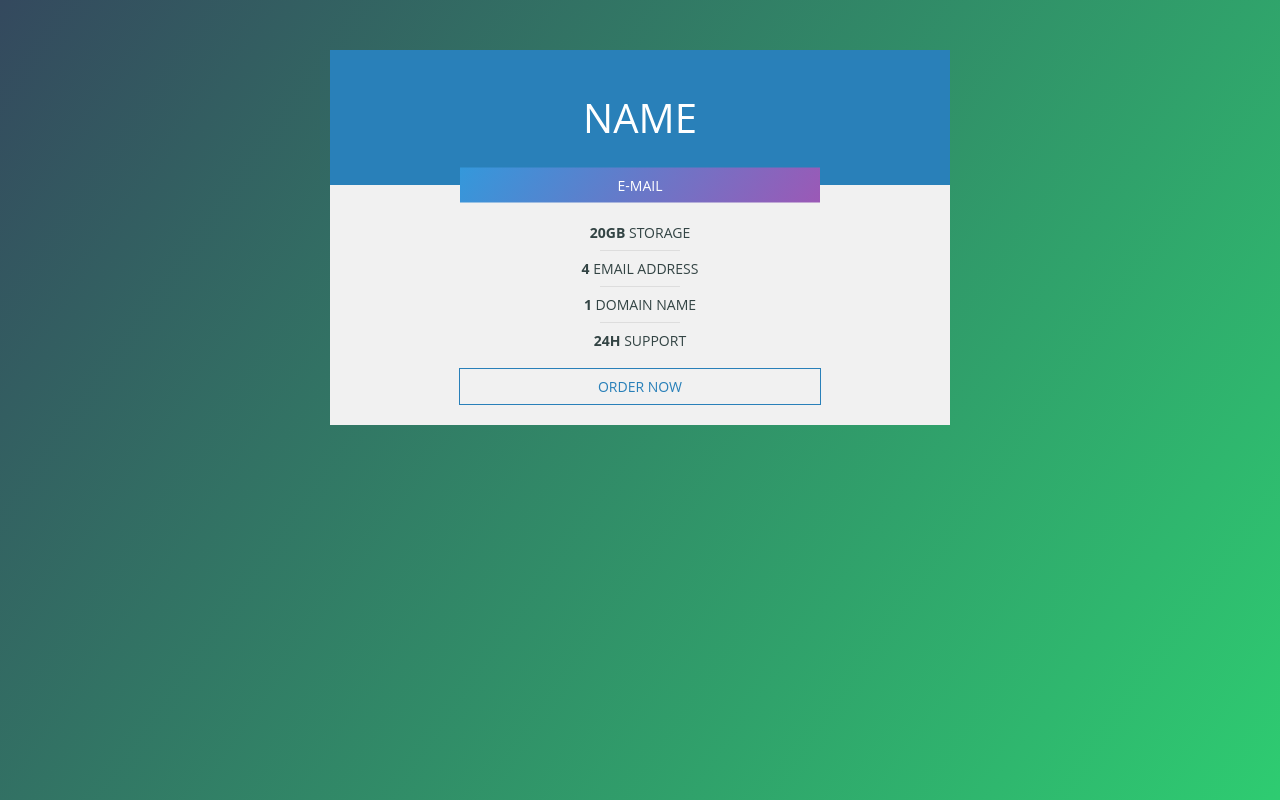
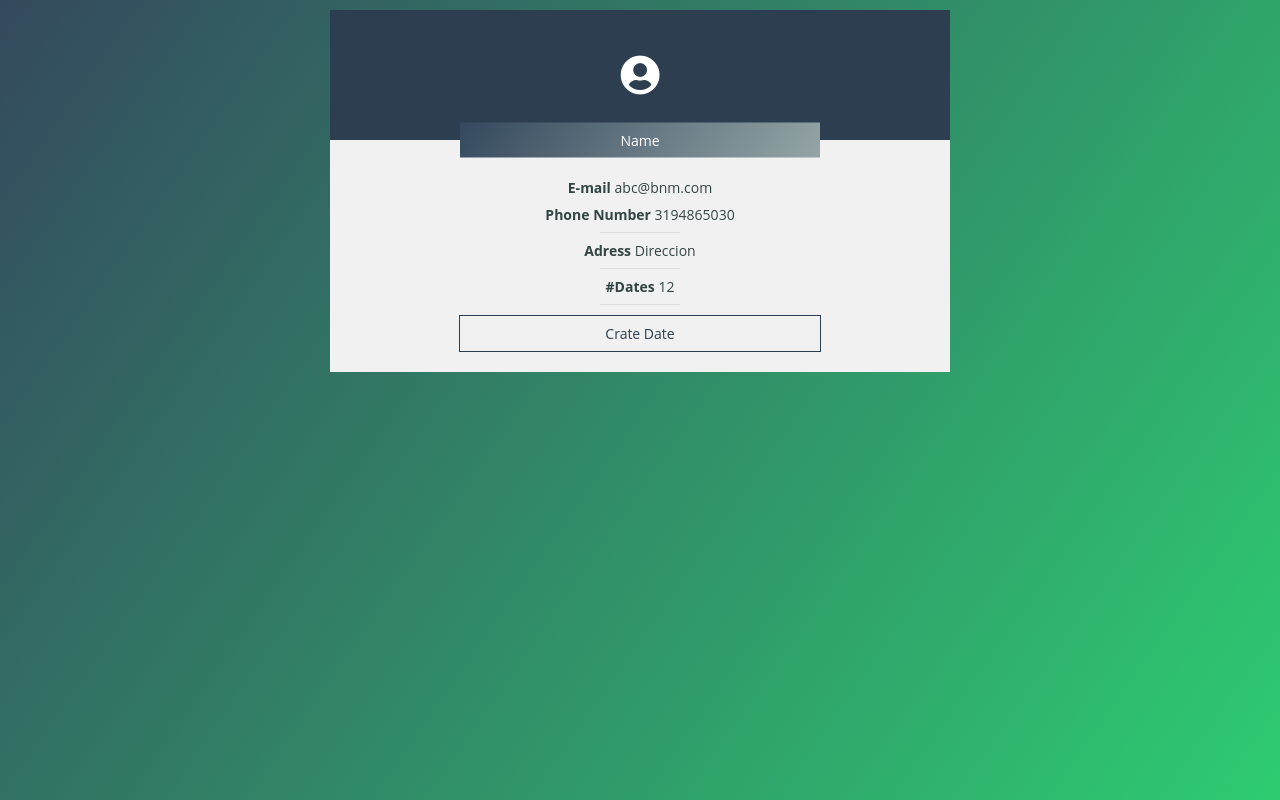
Before and after one commit to shecho/PricingTable, a plain HTML site: page index.html in a window 1280 px wide. Drawn offline with Linux system fonts and the light colour scheme.

Commit message:
added soe styles and icon

```diff
--- a/index.html
+++ b/index.html
@@ -3,28 +3,44 @@
 
 <head>
   <meta charset="utf-8">
+  <meta name="viewport" content="width=device-width, initial-scale=1.0">
   <title>priceing table practice</title>
   <link rel="stylesheet" href="style.css">
-  <meta name="viewport" content="width=device-width, initial-scale=1.0">
+
+  <link rel="stylesheet" href="https://cdnjs.cloudflare.com/ajax/libs/font-awesome/5.11.2/css/all.min.css">
+
+
+
+
 </head>
 
 <body>
   <div class="container">
     <div class="pricing-table table1">
       <div class="pricing-header">
-        <div class="price">NAME</div>
-        <div class="title">E-mail</div>
+
+      <div class="price profile-photo-container">
+
+        <i class="fas fa-user-circle profile-photo"></i>
+
+
+        </div>
+        <div class="title">Name</div>
       </div>
       <ul class="pricing-list">
-        <li><strong>20GB</strong> Storage</li>
+
+        <li><strong>E-mail</strong>  abc@bnm.com </li>
+
+        <li><strong>Phone Number</strong> 3194865030</li>
         <div class="border"></div>
-        <li><strong>4</strong> Email Address</li>
+        <li><strong>Adress</strong> Direccion</li>
         <div class="border"></div>
-        <li><strong>1</strong> Domain Name</li>
+        <li><strong>#Dates</strong> 12  </li>
         <div class="border"></div>
-        <li><strong>24h</strong> Support</li>
+
       </ul>
-      <a href="#">Order Now</a>
+      <a href="#">Crate Date</a>
+
     </div>
 
 
--- a/style.css
+++ b/style.css
@@ -15,17 +15,17 @@ body{
   max-width: 1000px;
   width: 50%;
   margin: auto;
-  padding: 40px;
+
   display: flex;
   flex-wrap: wrap;
-
+  border-radius: 20px;
 }
 
 .pricing-table{
   background: #f1f1f1;
   flex: 1;
   margin: 10px;
-  text-transform: uppercase;
+  text-transform: none;
 }
 
 .pricing-header{
@@ -90,48 +90,37 @@ body{
 }
 .pricing-table a:hover{
   border-radius: 30px;
-}
+  transition: ease 900ms;
+  transform: scale(1.4);
+  }
 .table1 .pricing-header{
-  background: #2980b9;
-}
-.table2 .pricing-header{
   background: #2c3e50;
-}
-.table3 .pricing-header{
-  background: #c0392b;
 }
 
 .table1 .title{
-  background-image: linear-gradient(125deg,#3498db,#9b59b6);
-}
-.table2 .title{
   background-image: linear-gradient(125deg,#34495e,#95a5a6);
 }
-.table3 .title{
-  background-image: linear-gradient(125deg,#e74c3c,#f39c12);
+
+
+.table1 a{
+  color: #2c3e50;
 }
 
-.table1 a{
-  color: #2980b9;
-}
-.table2 a{
-  color: #2c3e50;
-}
-.table3 a{
-  color: #c0392b;
-}
 
 .table1 a:hover{
-  background: #2980b9;
-  color: #fff;
-}
-.table2 a:hover{
   background: #2c3e50;
   color: #fff;
 }
-.table3 a:hover{
-  background: #c0392b;
-  color: #fff;
+
+/* icono */
+.profile-photo{
+  padding: 5px;
+
+}
+.profile-photo-container{
+  height: 100%;
+  width: 100%;
+
 }
 
 @media screen and (max-width:780px) {
```
